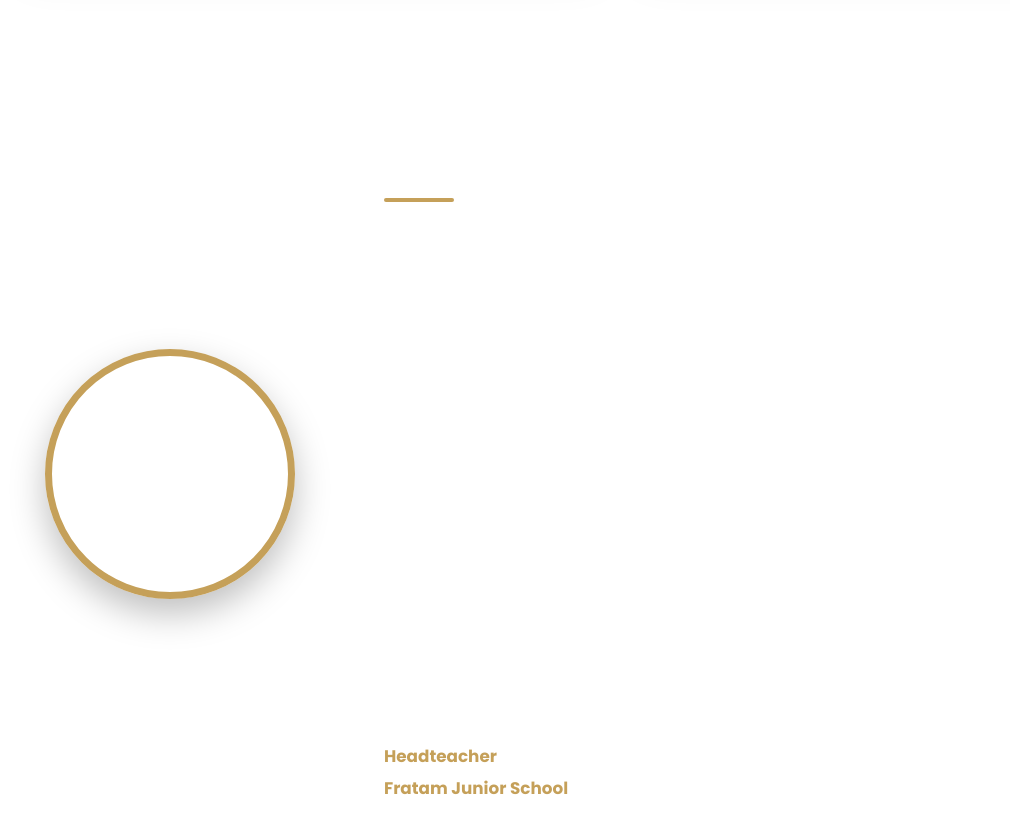
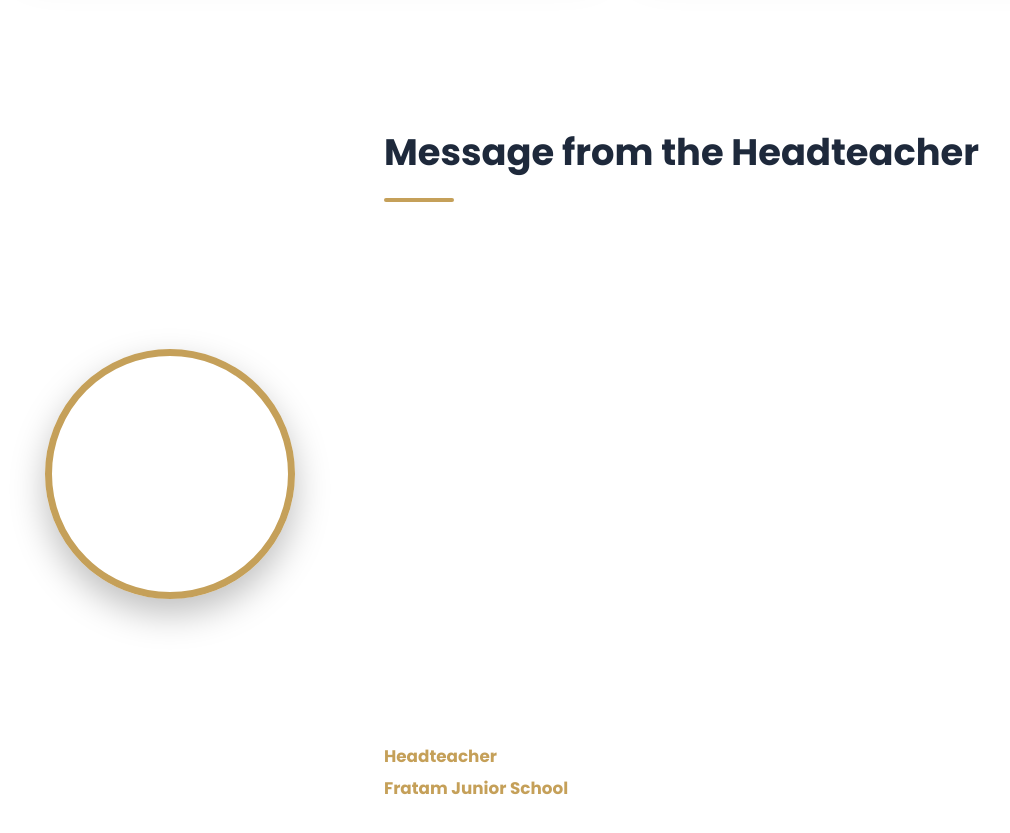
Before and after one commit to nyombi-farouk/FRATAM-JUNIOR-SCHOOL, a plain HTML site: page About.html in a window 1280 px wide. Shown: the part 2220-3053 px from the top of the page, without its empty margins (20-1030 px from the left). Drawn offline with Linux system fonts and the light colour scheme.

Commit message:
Update About.html

```diff
--- a/About.html
+++ b/About.html
@@ -499,7 +499,7 @@ header {
 }
 
 .hm-content h2 {
-    color: var(--white);
+    color: var(--black);
     font-size: 2.3rem;
     margin-bottom: 0.5rem;
 }
```
